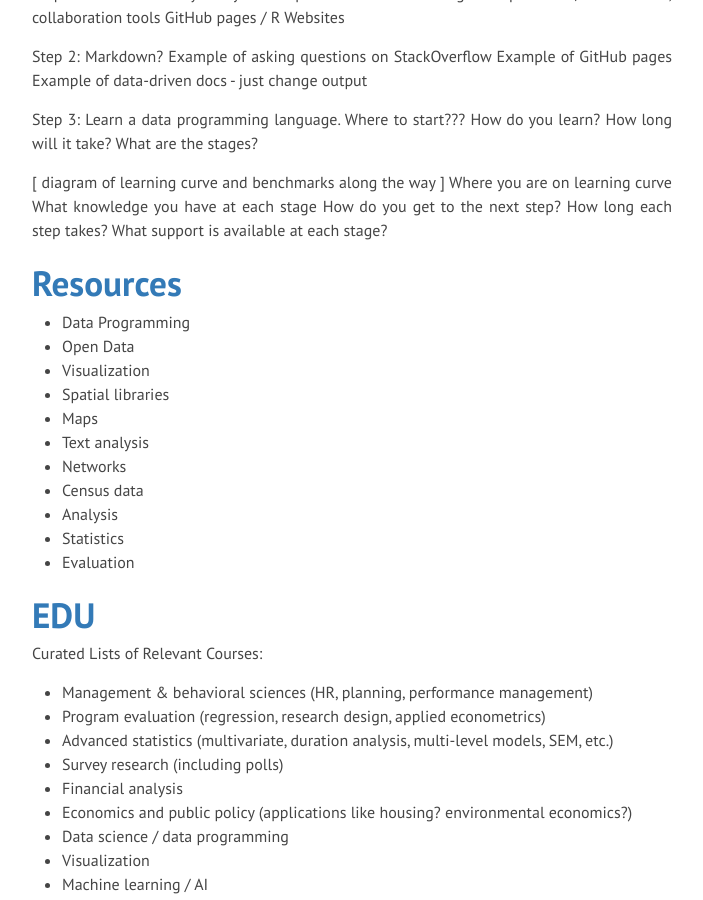
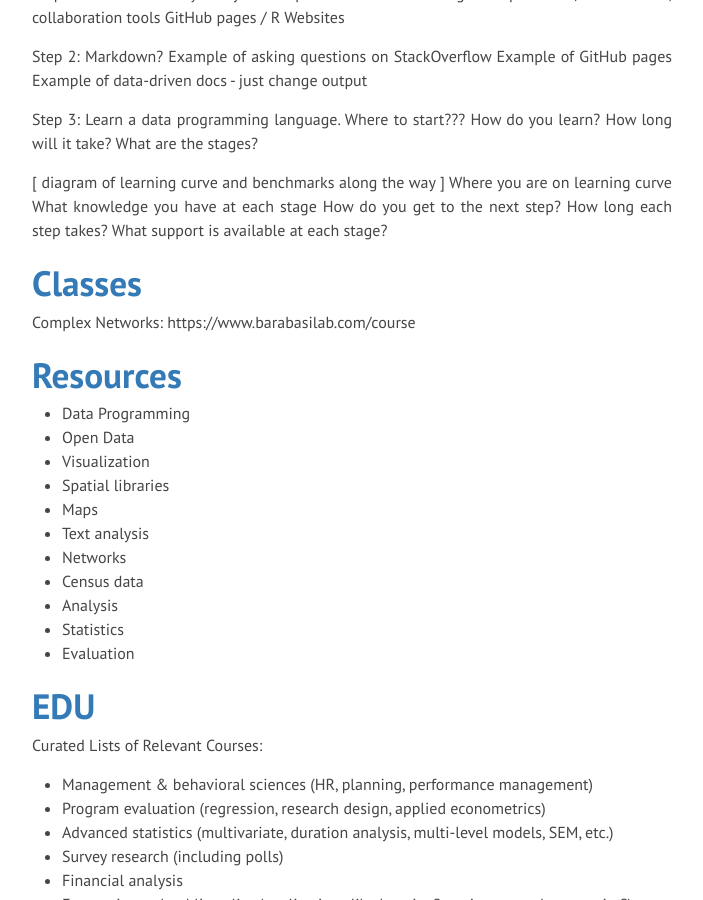
Before and after one commit to DS4PS/ds4ps.github.io, a Jekyll site: the page built from website-to-do.md, in a window 1280 px wide and 900 px high, scrolled down 1470 px. Shown: the whole window, without its empty margins (288-991 px from the left). Built offline with Jekyll 4.4.1, drawn with Linux system fonts in a browser that asks for light colours; nearby versions of some CDN libraries; our own code applies the rules of GitHub Pages for plain Markdown files; library files that are not in the unit come from our copies.

Commit message:
Update website-to-do.md

```diff
--- a/website-to-do.md
+++ b/website-to-do.md
@@ -73,6 +73,9 @@ How long each step takes?
 What support is available at each stage?
 
 
+## Classes
+
+Complex Networks: https://www.barabasilab.com/course
 
 ## Resources
 
```
